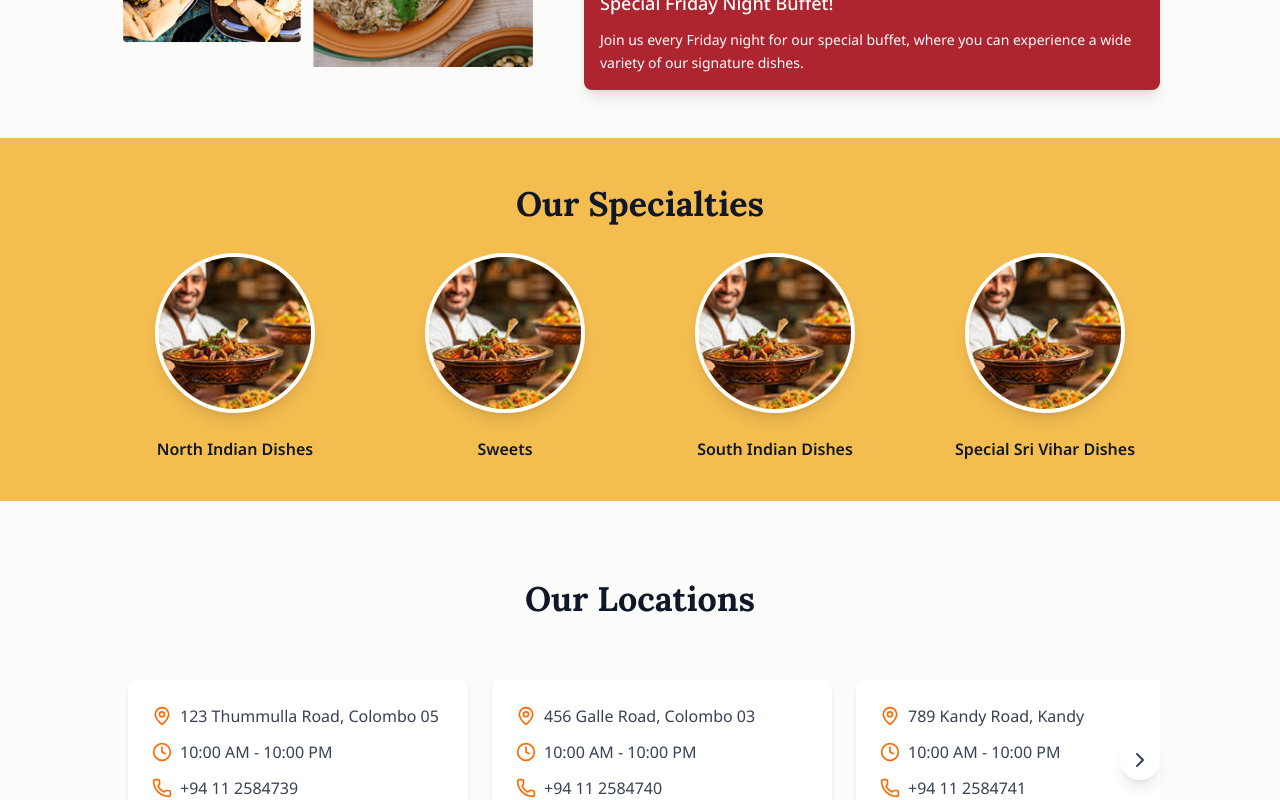
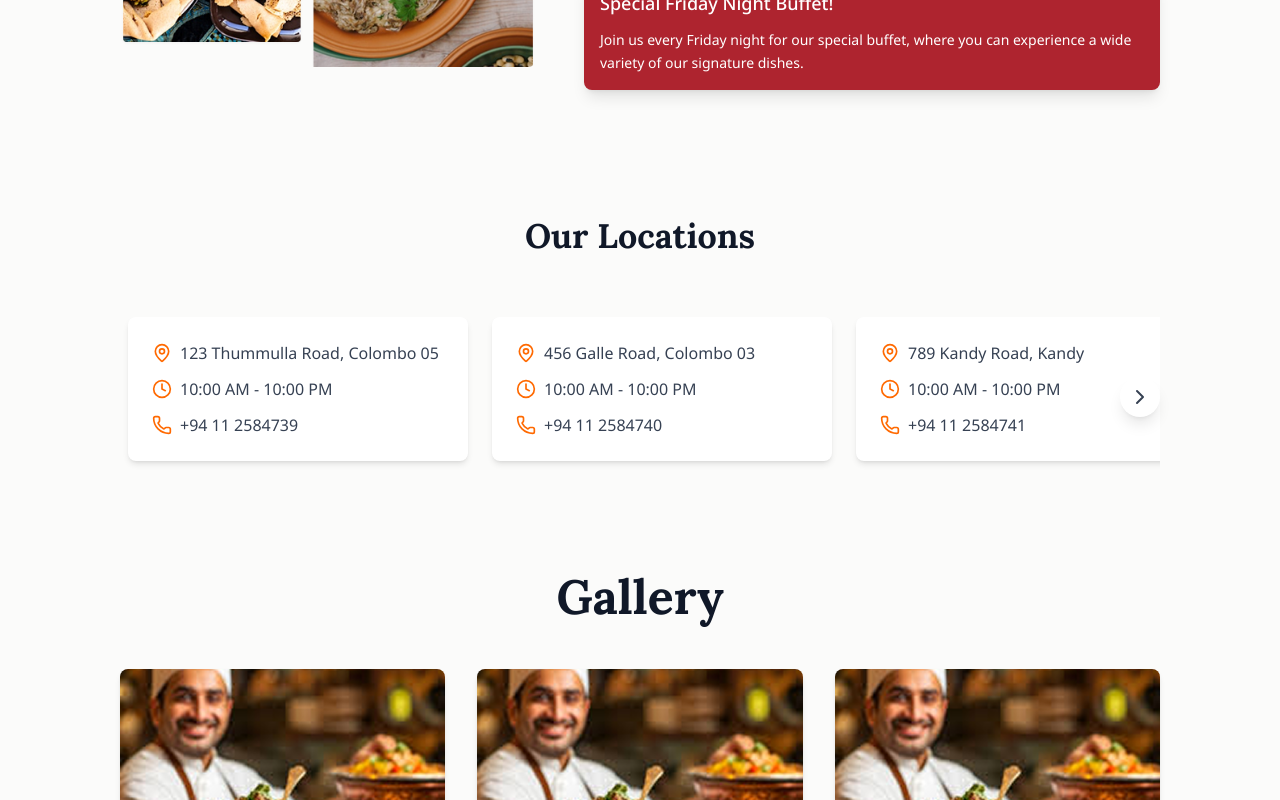
Before and after one commit to tchathuranga/restaurant-web-fullstack-nextjs, a Next.js app: page /our-story in a window 1280 px wide. Shown: the part 1000-1800 px from the top of the page. Built offline with nearby package versions, Linux system fonts and the light colour scheme.

Commit message:
Comment out OurSpecialtiesSection in OurStory page

```diff
--- a/src/app/our-story/page.tsx
+++ b/src/app/our-story/page.tsx
@@ -35,9 +35,9 @@ export default function OurStory() {
         <WeAreSection />
       </SlideUpSection>
 
-      <SlideUpSection>
+      {/* <SlideUpSection>
         <OurSpecialtiesSection />
-      </SlideUpSection>
+      </SlideUpSection> */}
 
       <SlideUpSection>
         <OurLocationsSection />
```
